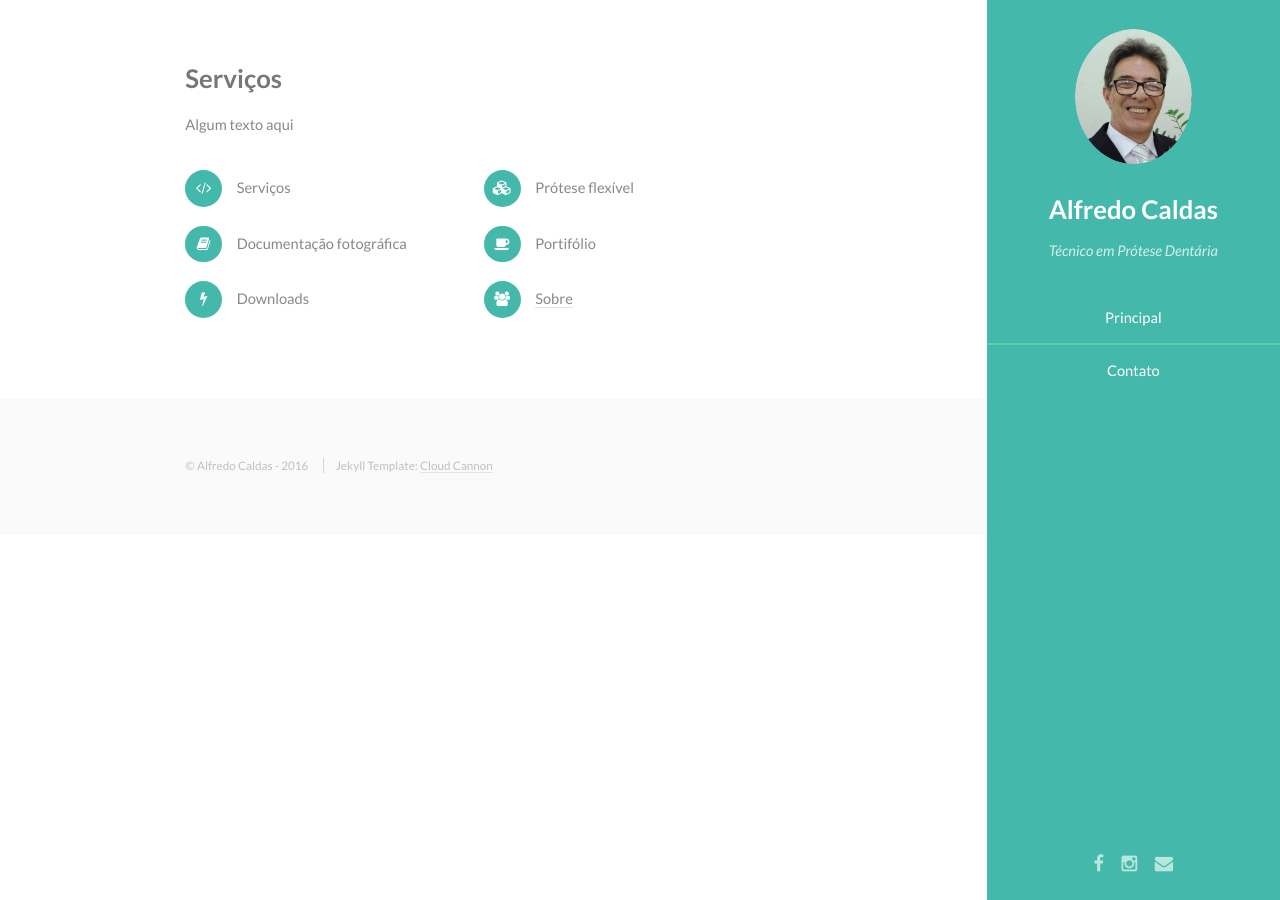
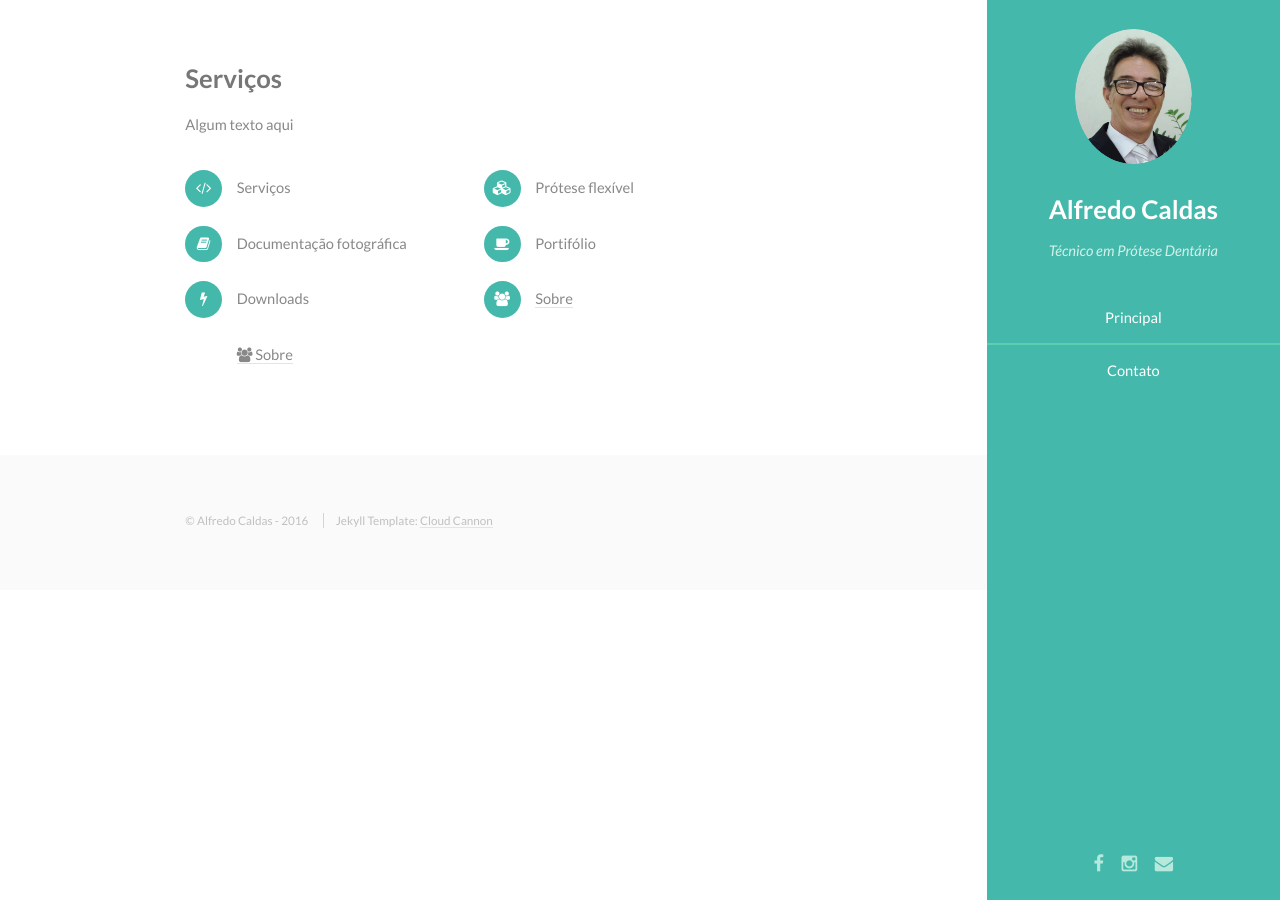
Before and after one commit to old-jekyll-templates/Read-Only-Jekyll-Theme, a Jekyll site: the page built from index.html, in a window 1280 px wide. Built offline with Jekyll 4.4.1, drawn with Linux system fonts in a browser that asks for light colours.

Commit message:
Update index.html

```diff
--- a/index.html
+++ b/index.html
@@ -16,6 +16,7 @@ layout: default
                 <li class="fa-coffee">Portifólio</li>
                 <li class="fa-bolt">Downloads</li>
                 <li class="fa-users"><a href="{{ site.baseurl }}/sobre">Sobre</a></li>
+                <li><a href="#"><i class="fa fa-users"></i> Sobre</a></li>
                 </ul>
         </div>
     </section>
```
